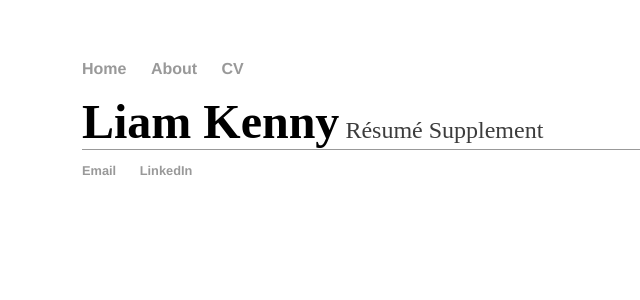
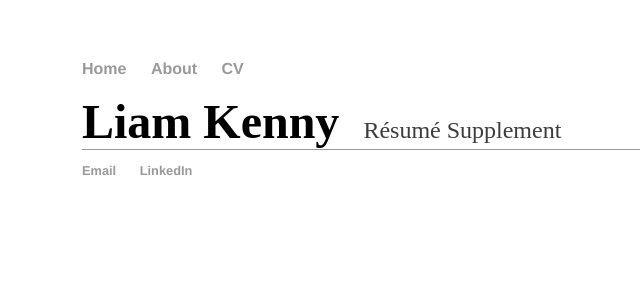
Before and after one commit to LKenny96/lkenny96.github.io, a Jekyll site: the page built from index.html, in a window 1280 px wide. Shown: the top 300 px of the page, without its empty margins (110-750 px from the left). Built offline with Jekyll 4.4.1, drawn with Linux system fonts in a browser that asks for light colours.

Commit message:
Update index.html

```diff
--- a/index.html
+++ b/index.html
@@ -3,5 +3,5 @@ layout: default
 title: Liam Kenny
 ---
 <div class="blurb">
-	<h1 style='display:inline'>Liam Kenny</h1><p style='display:inline'>      R&eacute;sum&eacute; Supplement</p>
+	<h1 style='display:inline'>Liam Kenny</h1><p style='display:inline'>&nbsp;&nbsp;&nbsp;&nbsp;R&eacute;sum&eacute; Supplement</p>
 </div><!-- /.blurb -->
```
